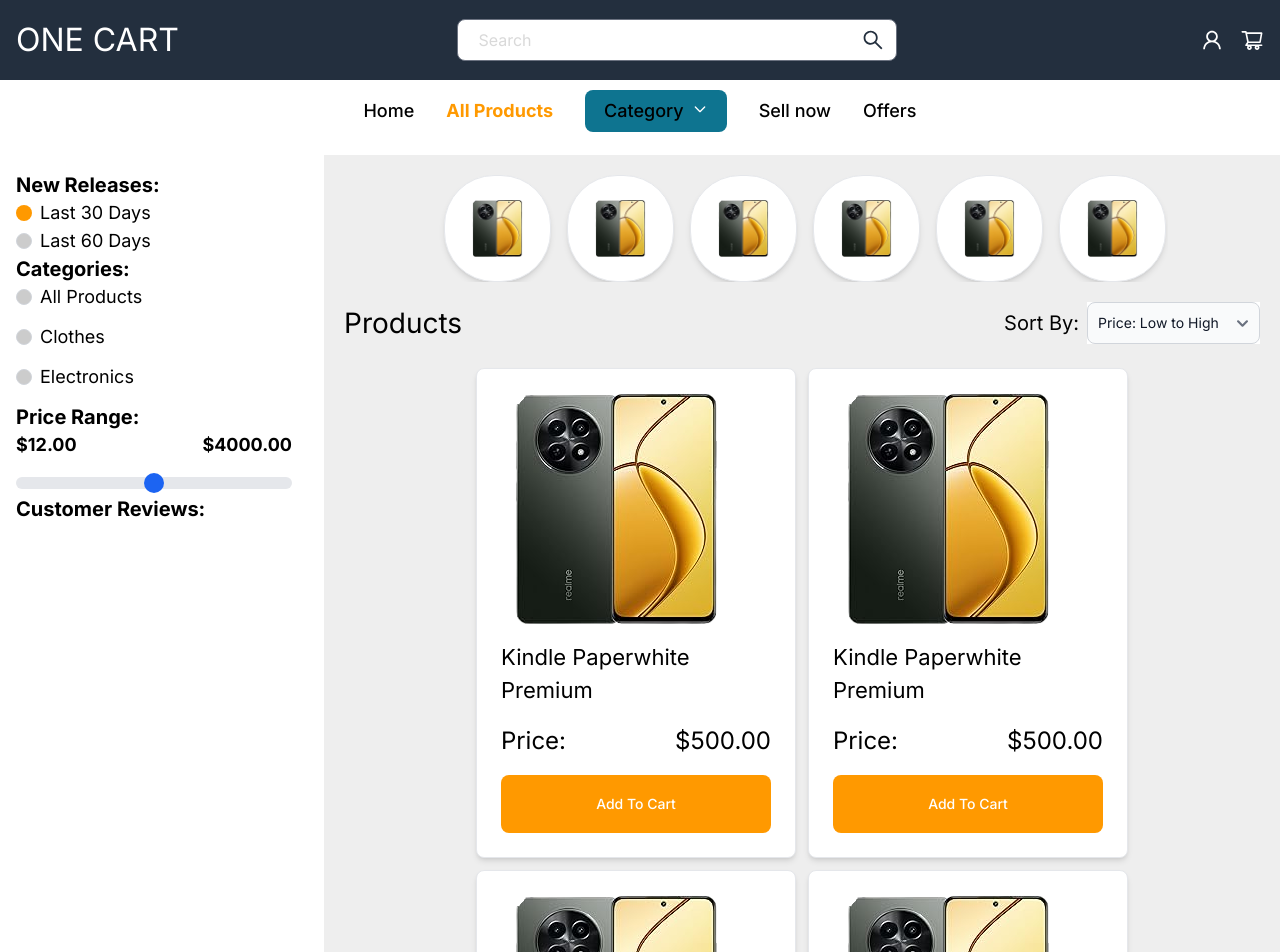
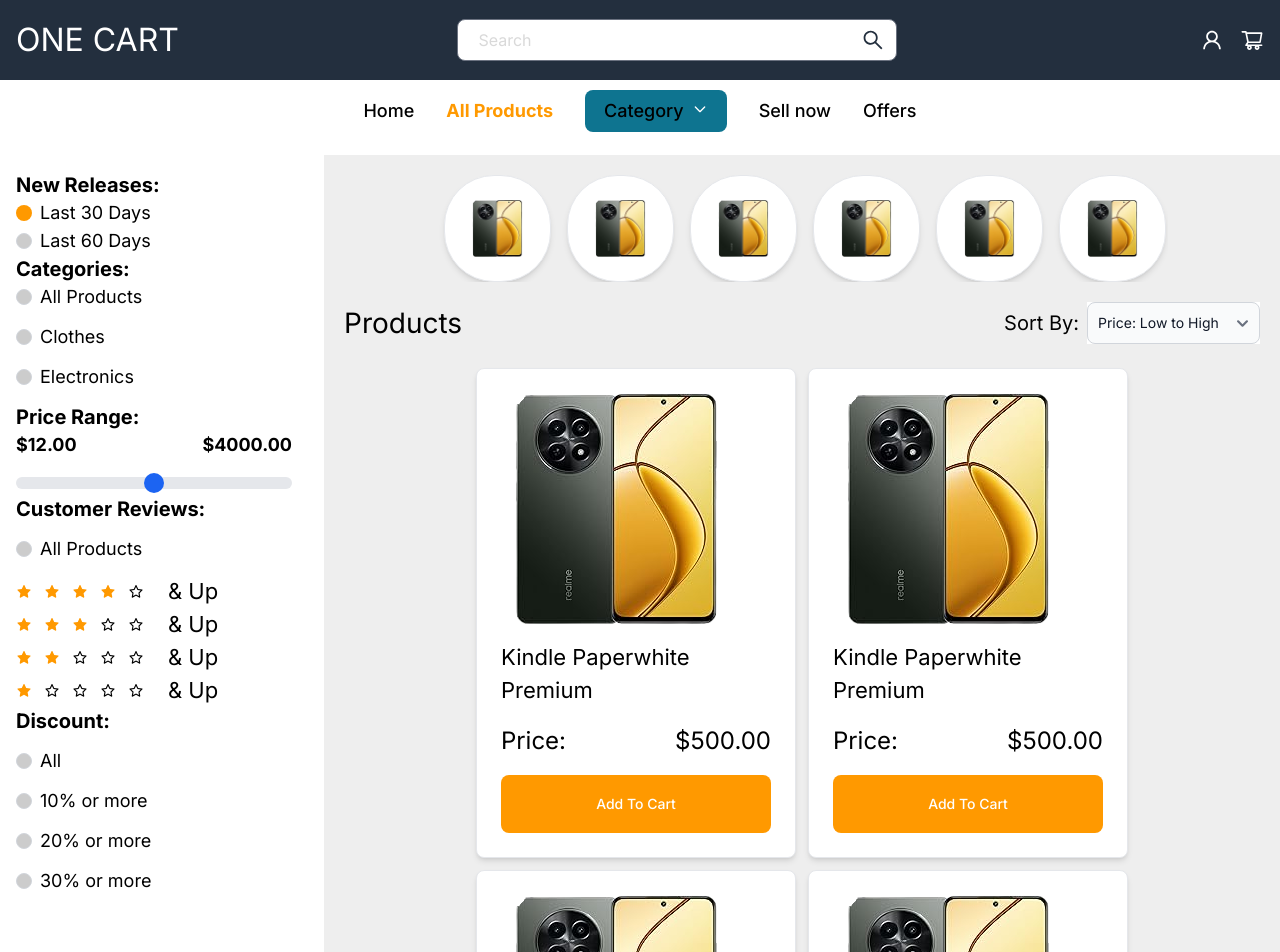
Before and after one commit to MohamedHosnyElKholy/Ecommerce-Multiples-, a Next.js app in the folder all-project/: page /allproducts in a window 1280 px wide. Shown: the top 952 px of the page. Built offline with nearby package versions, Linux system fonts and the light colour scheme.

Commit message:
Update All Product

```diff
--- a/all-project/src/app/(page)/allproducts/page.jsx
+++ b/all-project/src/app/(page)/allproducts/page.jsx
@@ -1,6 +1,8 @@
 "use client";
 import { useState } from "react";
 import Slider from "react-slick";
+import { AiFillStar, AiOutlineStar } from "react-icons/ai";
+
 import { IoIosArrowBack, IoIosArrowForward } from "react-icons/io";
 import { Button, Card, Label, Radio, RangeSlider, Select, Pagination } from "flowbite-react";
 import Image from "next/image";
@@ -80,7 +82,67 @@
           </div>
           <RangeSlider id="price-range" sizing="lg" />
           <h4 className="text-black text-xl font-bold mb-3">Customer Reviews:</h4>
-          {/* Add customer reviews here */}
+          <div className="flex items-center gap-2 mb-3">
+            <Radio id="allProduct" name="category" value="all" />
+            <Label htmlFor="allProduct" className="text-black text-lg font-normal">All Products</Label>
+          </div>
+          <div className="flex items-center gap-6">
+            <div className="flex gap-3">
+              <AiFillStar className="text-[#F90]"/>
+              <AiFillStar className="text-[#F90]"/>
+              <AiFillStar className="text-[#F90]"/>
+              <AiFillStar className="text-[#F90]"/>
+              <AiOutlineStar/>
+            </div>
+            <p className="text-[22px] font-normal  text-black">& Up</p>
+          </div>
+          <div className="flex items-center gap-6">
+            <div className="flex gap-3">
+              <AiFillStar className="text-[#F90]"/>
+              <AiFillStar className="text-[#F90]"/>
+              <AiFillStar className="text-[#F90]"/>
+              <AiOutlineStar/>
+              <AiOutlineStar/>
+            </div>
+            <p className="text-[22px] font-normal  text-black">& Up</p>
+          </div>
+          <div className="flex items-center gap-6">
+            <div className="flex gap-3">
+              <AiFillStar className="text-[#F90]"/>
+              <AiFillStar className="text-[#F90]"/>
+              <AiOutlineStar/>
+              <AiOutlineStar/>
+              <AiOutlineStar/>
+            </div>
+            <p className="text-[22px] font-normal  text-black">& Up</p>
+          </div>
+          <div className="flex items-center gap-6">
+            <div className="flex gap-3">
+              <AiFillStar className="text-[#F90]"/>
+              <AiOutlineStar/>
+              <AiOutlineStar/>
+              <AiOutlineStar/>
+              <AiOutlineStar/>
+            </div>
+            <p className="text-[22px] font-normal  text-black">& Up</p>
+          </div>
+          <h4 className="text-black text-xl font-bold mb-3">Discount:</h4>
+          <div className="flex items-center gap-2 mb-3">
+            <Radio id="all" name="category" value="all" />
+            <Label htmlFor="all" className="text-black text-lg font-normal">All</Label>
+          </div>
+          <div className="flex items-center gap-2 mb-3">
+            <Radio id="ten" name="category" value="all" />
+            <Label htmlFor="ten" className="text-black text-lg font-normal">10% or more</Label>
+          </div>
+          <div className="flex items-center gap-2 mb-3">
+            <Radio id="tewinty" name="category" value="all" />
+            <Label htmlFor="tewinty" className="text-black text-lg font-normal">20% or more</Label>
+          </div>
+          <div className="flex items-center gap-2 mb-3">
+            <Radio id="therty" name="category" value="all" />
+            <Label htmlFor="therty" className="text-black text-lg font-normal">30% or more</Label>
+          </div>
         </div>
       </div>
       <div className="col-span-9 bg-[#eee]">
```
